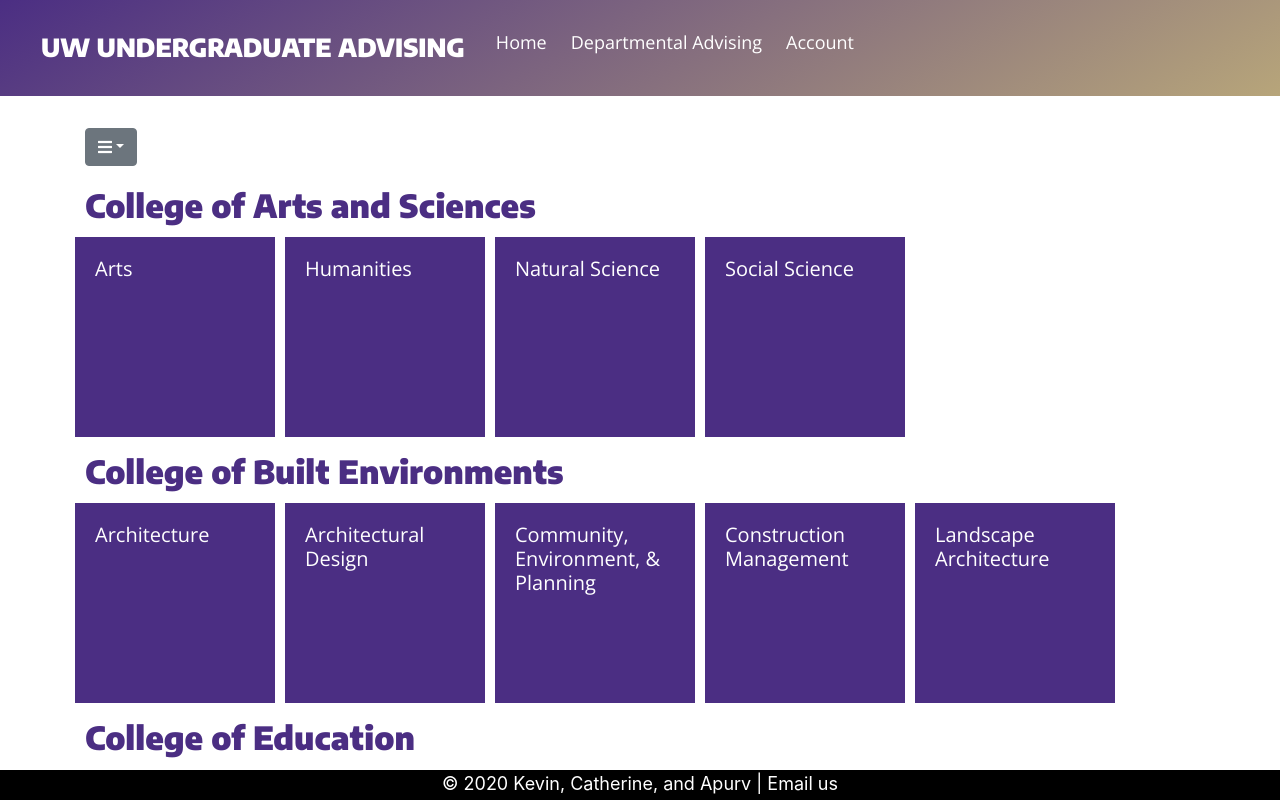
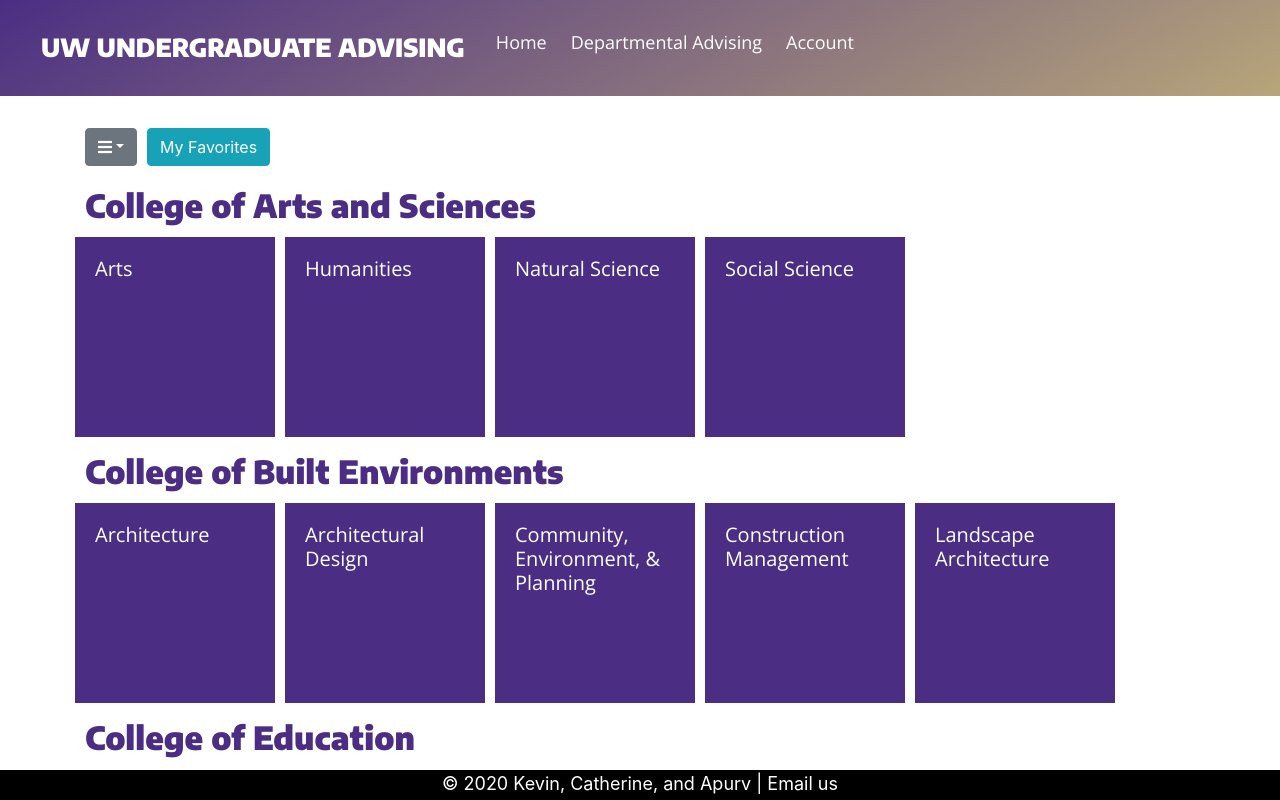
Before and after one commit to info340-au20/project-2-coei26, a React (Create React App) app: page /deptadvising in a window 1280 px wide. Built offline with nearby package versions, Linux system fonts and the light colour scheme.

Commit message:
Added Favorites modal for list functionality.

```diff
--- a/src/Advising.js
+++ b/src/Advising.js
@@ -4,6 +4,7 @@
 import RangeSlider from 'react-bootstrap-range-slider';
 import 'bootstrap/dist/css/bootstrap.css'; // or include from a CDN
 import 'react-bootstrap-range-slider/dist/react-bootstrap-range-slider.css';
+import FavModal from './components/Modal.js'
 
 
 // The main function handling all the advising page logic
@@ -123,14 +124,14 @@
             </div>);
 }
 
-// Render the dropdown button content which consists of the
-// slider window
+// Render the dropdown button and the favorites list modal content.
 function FavDropDown(props) {
     return(
         <div className='container'>
             <div className='standard-page'>
                 <div className="favAndDropdown">
                     <GetDropdown sliderCallBack={props.sliderCallBack}/>
+                    <FavModal />
                 </div>
             </div>
         </div>
--- /dev/null
+++ b/src/components/Modal.js
@@ -0,0 +1,31 @@
+import React, { useState } from 'react';
+import { Button, Modal, ModalHeader, ModalBody, ModalFooter } from 'reactstrap';
+
+const FavModal = () => {
+
+
+  const [modal, setModal] = useState(false);
+
+  const toggle = () =>  {
+    setModal(!modal);
+  }
+
+  return (
+    <div>
+      <Button color="info" onClick={toggle}>My Favorites</Button>
+      <Modal isOpen={modal} toggle={toggle} className='modalbody'>
+        <ModalHeader toggle={toggle}>My Favorites List</ModalHeader>
+        <ModalBody>
+          <ul>
+          </ul>
+        </ModalBody>
+        <ModalFooter>
+          <Button color="primary" onClick={toggle}>Save</Button>{' '}
+          <Button color="secondary" onClick={toggle}>Cancel</Button>
+        </ModalFooter>
+      </Modal>
+    </div>
+  );
+}
+
+export default FavModal;
--- a/src/index.css
+++ b/src/index.css
@@ -37,6 +37,7 @@
 
 .dropdown {
     margin-bottom: 10px;
+    margin-right: 10px;
 
 }
 
```
Also changed, not shown: 1 other file (tests, documents, lock files or other folders).
